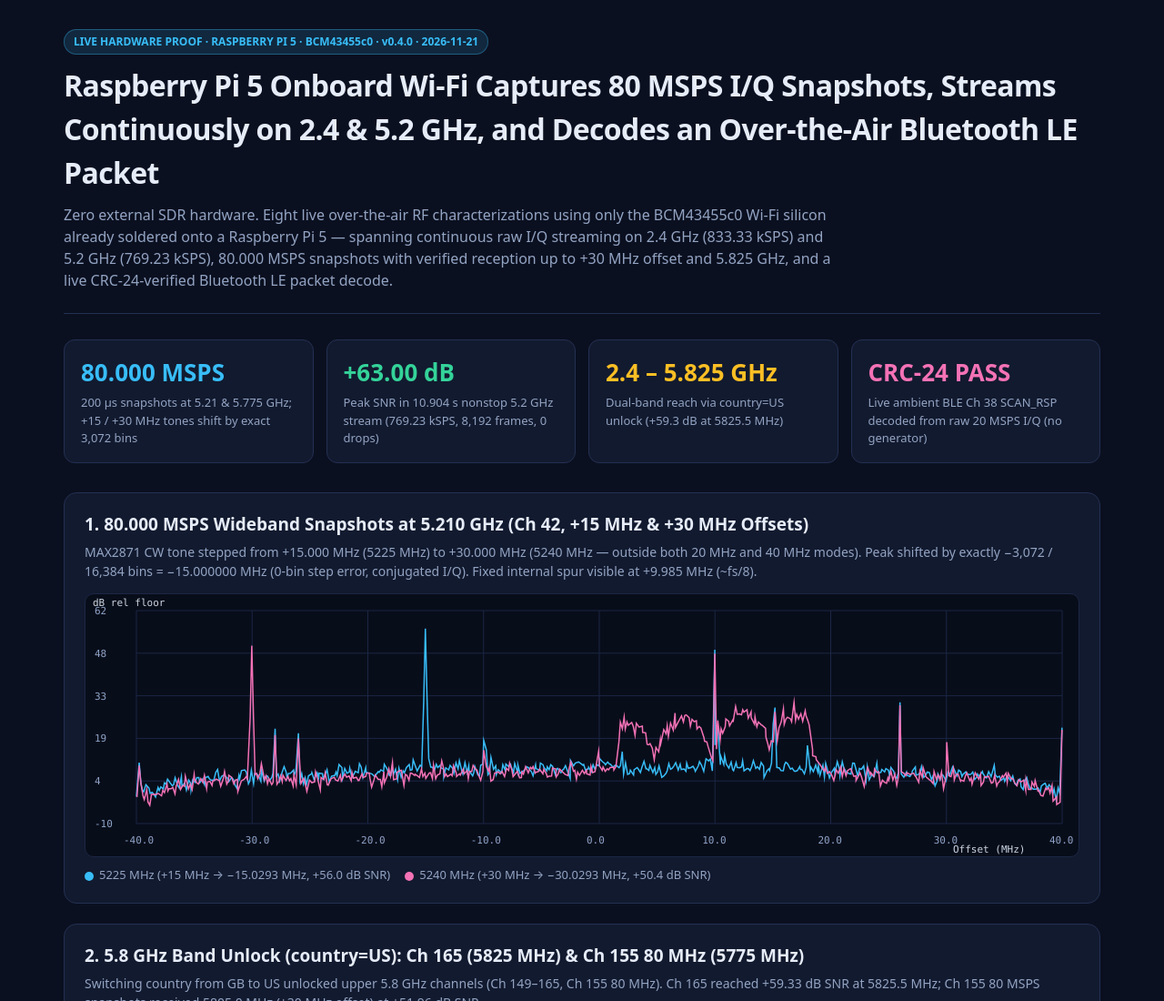
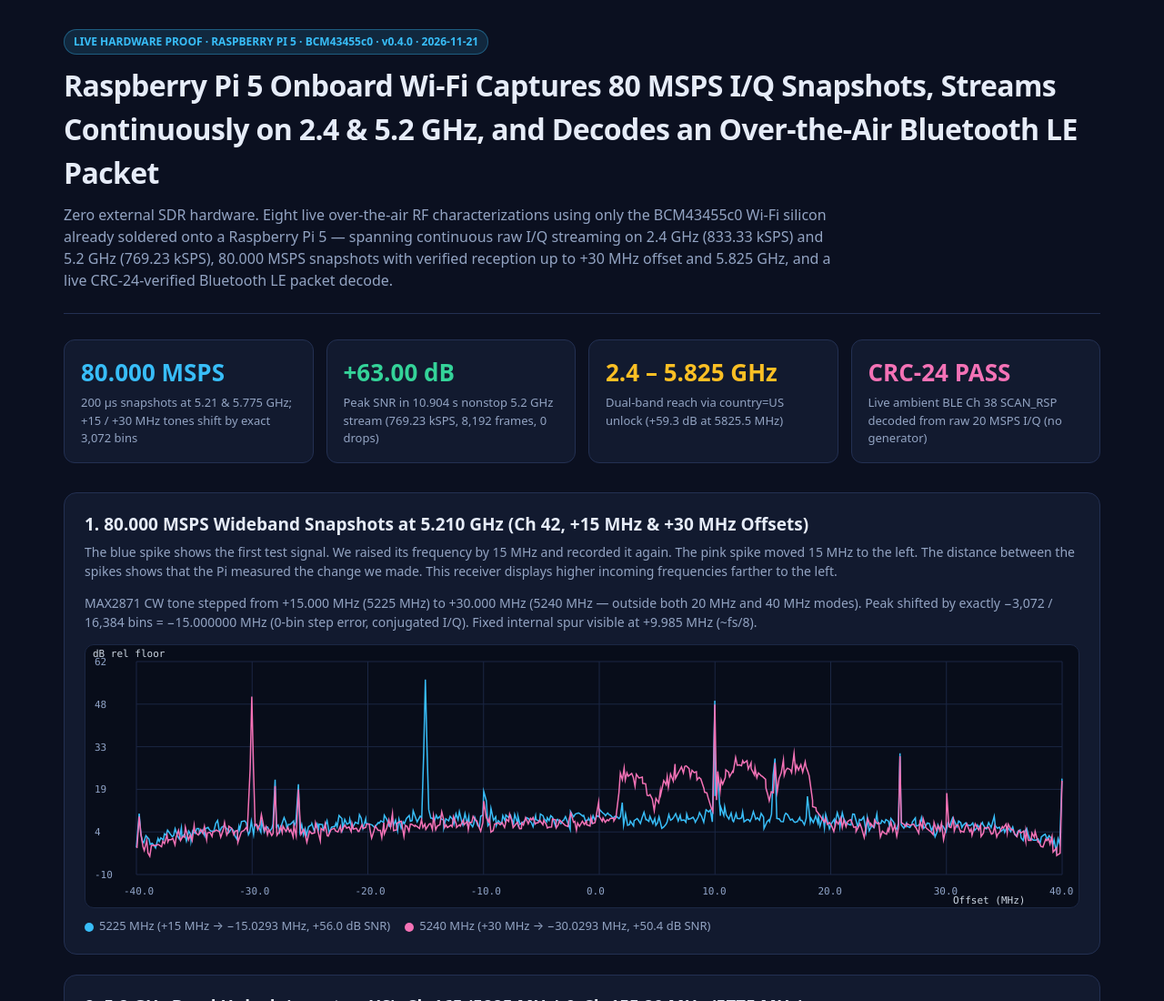
Before and after one commit to TheOddSock/pi5-wifi-sdr, a plain HTML site: page rf-characterization.html in a window 1280 px wide. Shown: the top 1100 px of the page at 91% size. Drawn offline with Linux system fonts and the light colour scheme.

Commit message:
Explain the test-signal peaks and update the overview footer

```diff
--- a/rf-characterization.html
+++ b/rf-characterization.html
@@ -52,8 +52,9 @@
   <div class="grid">
     <div class="card">
       <h2>1. 80.000 MSPS Wideband Snapshots at 5.210 GHz (Ch 42, +15 MHz &amp; +30 MHz Offsets)</h2>
+      <p id="wideband-caption">The blue spike shows the first test signal. We raised its frequency by 15 MHz and recorded it again. The pink spike moved 15 MHz to the left. The distance between the spikes shows that the Pi measured the change we made. This receiver displays higher incoming frequencies farther to the left.</p>
       <p>MAX2871 CW tone stepped from +15.000 MHz (5225 MHz) to +30.000 MHz (5240 MHz — outside both 20 MHz and 40 MHz modes). Peak shifted by exactly −3,072 / 16,384 bins = −15.000000 MHz (0-bin step error, conjugated I/Q). Fixed internal spur visible at +9.985 MHz (~fs/8).</p>
-      <canvas id="c_wb80"></canvas>
+      <canvas id="c_wb80" role="img" aria-label="Two recordings of a test signal" aria-describedby="wideband-caption"></canvas>
       <div class="legend">
         <span><i class="dot" style="background:#38bdf8"></i>5225 MHz (+15 MHz → −15.0293 MHz, +56.0 dB SNR)</span>
         <span><i class="dot" style="background:#f472b6"></i>5240 MHz (+30 MHz → −30.0293 MHz, +50.4 dB SNR)</span>
```
Also changed, not shown: index.html (+1 -1 lines).
